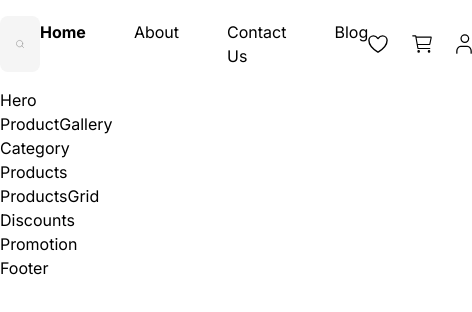
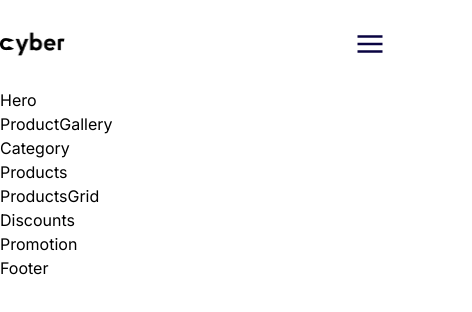
Before and after one commit to shamimthedev/estore-with-react, a React (Vite) app: page / in a window 390 px wide. Shown: the top 312 px of the page, 472 px wide, since content can reach past the window. Built offline with nearby package versions, Linux system fonts and the light colour scheme.

Commit message:
(feat) Completed Header

```diff
--- a/src/components/Header.jsx
+++ b/src/components/Header.jsx
@@ -4,6 +4,7 @@ import Search from '/search.svg'
 import Cart from '/cart.svg'
 import User from '/user.svg'
 import { Link, NavLink } from 'react-router'
+import Burger from '/Burger.svg'
 
 const Header = () => {
   return (
@@ -14,24 +15,28 @@ const Header = () => {
           <Link to='/'> <img src={Logo} alt="Logo" className='w-full' /></Link>
         </div>
         {/* Search  */}
-        <div className="search flex items-center px-4 gap-x-2 bg-[#F5F5F5] rounded-lg h-14 w-[30vw]">
+        <div className="search hidden lg:flex items-center px-4 gap-x-2 bg-[#F5F5F5] rounded-lg h-14 w-[30vw]">
           <img src={Search} alt="" className='w-4 h-4' />
           <input className='w-full h-full outline-none text-[#656565] text-sm' type="text" placeholder="Search here" />
         </div>
         {/* Menu  */}
-        <div className="menu">
+        <div className="menu hidden lg:block">
           <ul className='flex gap-x-12'>
-            <li> <NavLink style={({ isActive }) => ({fontWeight: isActive ? "bold" : "normal"})} to='/'>Home</NavLink> </li>
-            <li> <NavLink style={({ isActive }) => ({fontWeight: isActive ? "bold" : "normal"})} to='about'>About</NavLink> </li>
-            <li> <NavLink style={({ isActive }) => ({fontWeight: isActive ? "bold" : "normal"})} to='contact'>Contact Us</NavLink> </li>
-            <li> <NavLink style={({ isActive }) => ({fontWeight: isActive ? "bold" : "normal"})} to='blog'>Blog</NavLink> </li>
+            <li> <NavLink style={({ isActive }) => ({ fontWeight: isActive ? "bold" : "normal" })} to='/'>Home</NavLink> </li>
+            <li> <NavLink style={({ isActive }) => ({ fontWeight: isActive ? "bold" : "normal" })} to='about'>About</NavLink> </li>
+            <li> <NavLink style={({ isActive }) => ({ fontWeight: isActive ? "bold" : "normal" })} to='contact'>Contact Us</NavLink> </li>
+            <li> <NavLink style={({ isActive }) => ({ fontWeight: isActive ? "bold" : "normal" })} to='blog'>Blog</NavLink> </li>
           </ul>
         </div>
         {/* Icons  */}
-        <div className="icons flex gap-x-6">
+        <div className="icons hidden lg:flex gap-x-6">
           <img className='w-5 h-5 cursor-pointer' src={Wishlist} alt="heart icon" />
           <img className='w-5 h-5 cursor-pointer' src={Cart} alt="Cart icon" />
           <img className='w-5 h-5 cursor-pointer' src={User} alt="User icon" />
+        </div>
+        {/* Mobile Menu  */}
+        <div className="w-10 lg:hidden">
+          <img src={Burger} alt="" className='w-full cursor-pointer'/>
         </div>
       </section>
     </>
```
